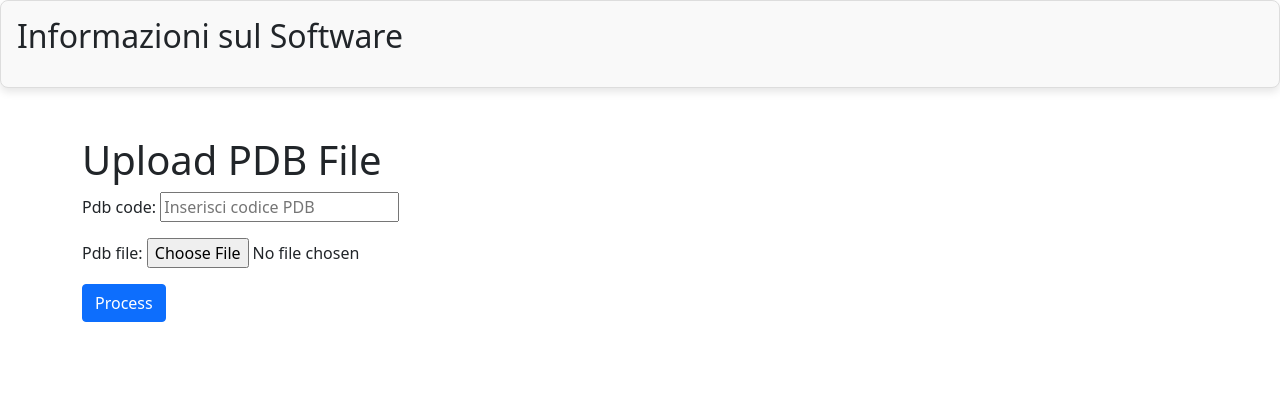
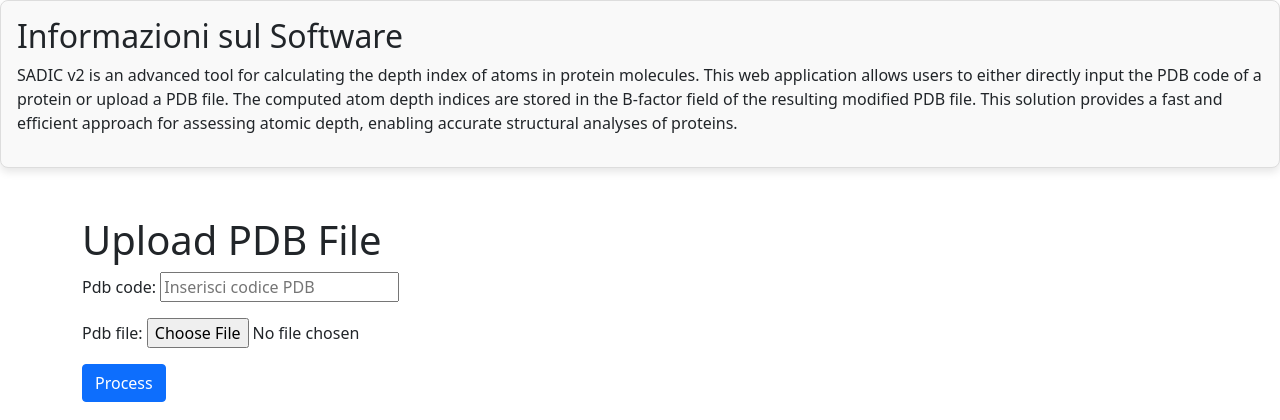
Before and after one commit to nunziati/sadic-web, a Django app: page / in a window 1280 px wide. Shown: the top 420 px of the page. Run offline with Django 5.2, Linux system fonts and the light colour scheme; some libraries are stand-ins or nearby versions.

Commit message:
fix della descrizione in alto

```diff
--- a/sadicweb/sadicapp/views.py
+++ b/sadicweb/sadicapp/views.py
@@ -16,39 +16,35 @@ def upload_pdb(request):
             # Salva i dati
             pdb_input = form.save()
 
+            # Creiamo una cartella per i file di output
+            output_dir = os.path.join(settings.MEDIA_ROOT, 'output_files')
+            os.makedirs(output_dir, exist_ok=True)
+
             # Determina il percorso del file caricato
             input_path = None
             if pdb_input.pdb_file:  # Se l'utente ha caricato un file
-                input_path = pdb_input.pdb_file.path
+                input_arg = pdb_input.pdb_file.path
             elif pdb_input.pdb_code:  # Se l'utente ha inserito un codice
-                input_path = os.path.join(settings.MEDIA_ROOT, f"{pdb_input.pdb_code}.pdb")
-                with open(input_path, 'w') as f:
-                    f.write("PDB Content Placeholder")  # Qui scarichi il vero file PDB
+                input_arg = pdb_input.pdb_code
 
-            # Creiamo una cartella per i file di output
-            output_dir = os.path.join(settings.MEDIA_ROOT, 'output_files')
-            os.makedirs(output_dir, exist_ok=True)
-            output_path = os.path.join(output_dir, 'output_file.pdb')
+            output_path = os.path.join(output_dir, f'{input_arg}.pdb')
 
             # Elabora il file
-            process_pdb_file(input_path, output_path)
+            process_pdb(input_arg, output_path)
 
             # Fornisci il file per il download
             with open(output_path, 'rb') as f:
                 response = HttpResponse(f.read(), content_type='application/octet-stream')
-                response['Content-Disposition'] = f'attachment; filename="output_file.pdb"'
+                response['Content-Disposition'] = f'attachment; filename="{input_arg}.pdb"'
                 return response
     else:
         form = PDBInputForm()
-    return render(request, 'sadicapp/upload_pdb.html', {'form': form})
 
-
-
-def home(request):
     titolo = "SADIC v2: A Modern Implementation of the Simple Atom Depth Index Calculator"
     descrizione = """ SADIC v2 is an advanced tool for calculating the depth index of atoms in protein molecules.
-                    This web application allows users to either directly input the PDB code of a protein or upload a **PDB file**.
+                    This web application allows users to either directly input the PDB code of a protein or upload a PDB file.
                     The computed atom depth indices are stored in the B-factor field of the resulting modified PDB file.
                     This solution provides a fast and efficient approach for assessing atomic depth, enabling accurate structural analyses of proteins.
                 """
-    return render(request, 'home.html', {'titolo_software': titolo, 'descrizione_software': descrizione})
+
+    return render(request, 'sadicapp/upload_pdb.html', {'form': form, 'titolo_software': titolo, 'descrizione_software': descrizione})
```
Also changed, not shown: sadicweb/sadicapp/templates/sadicapp/upload_pdb.html (indentation only), 2 other files.
